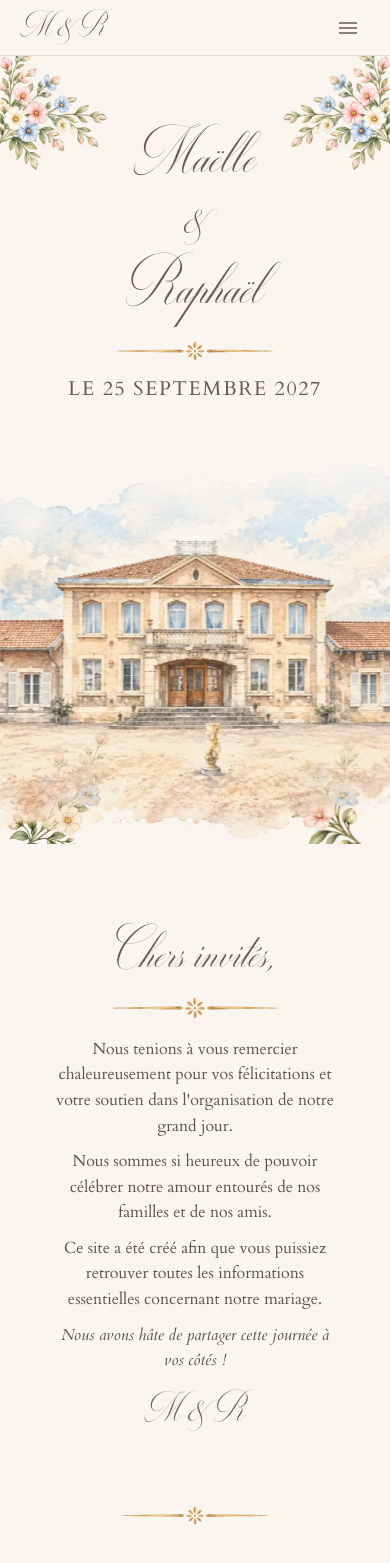
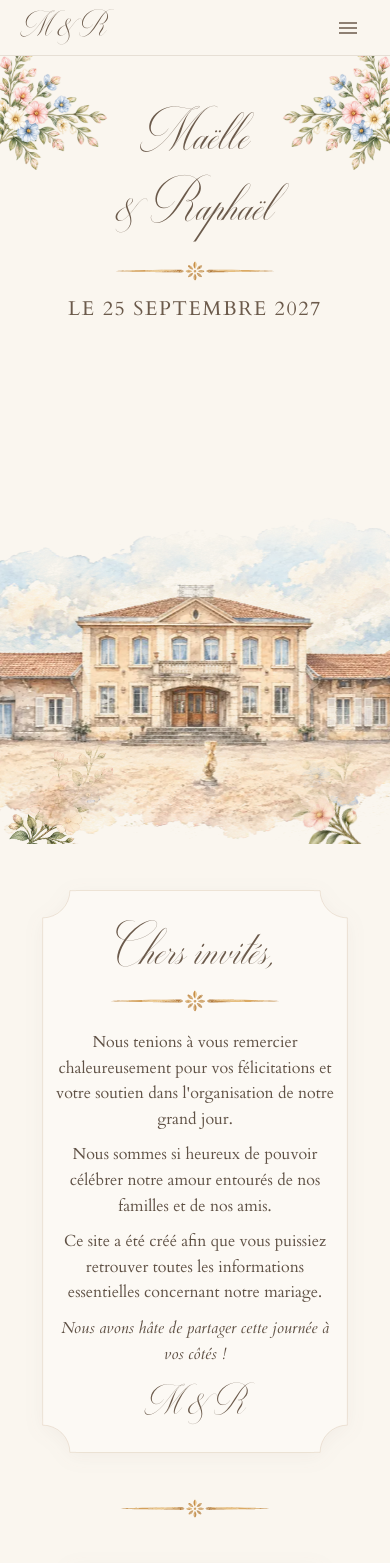
Before and after one commit to simonchardon/site-mariage, a plain HTML site: page index.html in a window 390 px wide. Shown: the top 1563 px of the page. Drawn offline with Linux system fonts and the light colour scheme.

Commit message:
feat(mobile): invitation frames on cards, cleaner hero layout
Co-Authored-By: Claude Opus 5.5 <noreply@anthropic.com>
Claude-Session: https://claude.ai/code/session_01KqKvaPF3QRpQ4yH5gXDwx2

```diff
--- a/css/style.css
+++ b/css/style.css
@@ -184,6 +184,24 @@ body.menu-ouvert { overflow: hidden; }
   text-align: center;
 }
 
+/* Liseré façon faire-part aussi en mobile (version plus fine du cadre desktop) */
+.carte::before {
+  content: "";
+  position: absolute;
+  z-index: -2;
+  inset: 0;
+  border: 34px solid transparent;
+  border-image: var(--liseret, url('../assets/cadres/sable.svg')) 50 fill / 34px stretch;
+  filter: drop-shadow(0 4px 10px rgba(95, 81, 69, 0.05));
+  pointer-events: none;
+}
+.liseret-rose  { --liseret: url('../assets/cadres/rose.svg'); }
+.liseret-jaune { --liseret: url('../assets/cadres/jaune.svg'); }
+.liseret-bleu  { --liseret: url('../assets/cadres/bleu.svg'); }
+.menu-mobile .carte::before { content: none; }
+.contenu .carte { padding-left: 10px; padding-right: 10px; }
+.titre-l { line-height: 0.9; }
+
 .separateur-section {
   width: 150px;
   opacity: 0.9;
@@ -256,7 +274,7 @@ body.menu-ouvert { overflow: hidden; }
   display: flex;
   align-items: flex-start;
   justify-content: center;
-  padding: 64px 20px 0;
+  padding: 44px 20px 0;
   text-align: center;
 }
 /* Château en fond, ancré en bas et fondu vers le haut pour laisser respirer le titre */
@@ -265,7 +283,7 @@ body.menu-ouvert { overflow: hidden; }
   z-index: -2;
   left: 50%;
   bottom: 0;
-  width: 150%;
+  width: 128%;
   max-width: none;
   transform: translateX(-50%);
   opacity: 0.9;
@@ -274,8 +292,8 @@ body.menu-ouvert { overflow: hidden; }
   pointer-events: none;
 }
 .hero-centre { display: flex; flex-direction: column; align-items: center; }
-.titre-hero { font-size: 76px; line-height: 0.95; }
-.titre-hero .esperluette { display: block; font-size: 0.7em; margin: 4px 0; }
+.titre-hero { font-size: 68px; line-height: 1.05; }
+.titre-hero .esperluette { font-size: 0.75em; margin-right: 0.08em; }
 .hero-plein .separateur { width: 160px; margin: 18px 0 12px; }
 .hero-plein .date { font-size: 20px; letter-spacing: 0.08em; color: var(--titre); }
 
@@ -290,7 +308,6 @@ body.menu-ouvert { overflow: hidden; }
 .fleur { position: absolute; pointer-events: none; height: auto; }
 .f-mg, .f-md, .f-bg2, .f-bd2 { display: none; }
 /* En mobile les cartes passent devant les fleurs : fond opaque pour garder le texte lisible */
-.page-accueil .contenu .carte { background: var(--fond); border-radius: 24px; }
 .page-accueil .contenu .deco { display: none; }
 .page-accueil .hero-plein { z-index: 0; }
 /* Chaque fleur est placée par le pied de sa tige (--bx/--by, en fraction de l'image)
@@ -770,13 +787,13 @@ legend { padding: 0; margin-bottom: 8px; }
   .hero-plein { min-height: calc(100svh - 76px); padding: 7vh 200px 0; }
   .chateau-fond { width: min(1180px, 88vw, 105vh); }
   .titre-hero { font-size: clamp(110px, 10vw, 150px); white-space: nowrap; }
-  .titre-hero .esperluette { display: inline; font-size: 0.8em; margin: 0 0.1em; }
+  .titre-hero .esperluette { font-size: 0.8em; margin: 0 0.1em; }
+  .mobile-seul { display: none; }
   .hero-plein .separateur { width: 240px; margin: 20px 0 14px; }
   .hero-plein .date { font-size: 26px; }
 
   .cadre-fleuri { top: 76px; }
   .f-mg, .f-md, .f-bg2, .f-bd2 { display: block; }
-  .page-accueil .contenu .carte { background: none; }
   .f-hg, .f-hd { --w: clamp(230px, 20vw, 320px); }
   .f-mg, .f-md { --w: clamp(110px, 9vw, 150px); --ay: 58%; }
   .f-mg { --ax: -6px; --t: rotate(72deg); }
--- a/index.html
+++ b/index.html
@@ -54,7 +54,7 @@
 <section class="hero-plein" aria-labelledby="titre-accueil">
   <img class="chateau-fond" src="./assets/img/chateau-face.webp" srcset="./assets/img/chateau-face-768.webp 768w, ./assets/img/chateau-face.webp 1536w" sizes="(min-width: 900px) min(1180px, 88vw), 150vw" alt="Aquarelle du Petit Château de Seicheprey, lieu de la réception" width="1536" height="1024">
   <div class="hero-centre">
-    <h1 class="manuscrit titre-hero" id="titre-accueil">Maëlle <span class="esperluette">&amp;</span> Raphaël</h1>
+    <h1 class="manuscrit titre-hero" id="titre-accueil">Maëlle<br class="mobile-seul"> <span class="esperluette">&amp;</span> Raphaël</h1>
     <img class="separateur" src="./assets/img/separateur.svg" alt="">
     <p class="date">LE 25 SEPTEMBRE 2027</p>
   </div>
```
